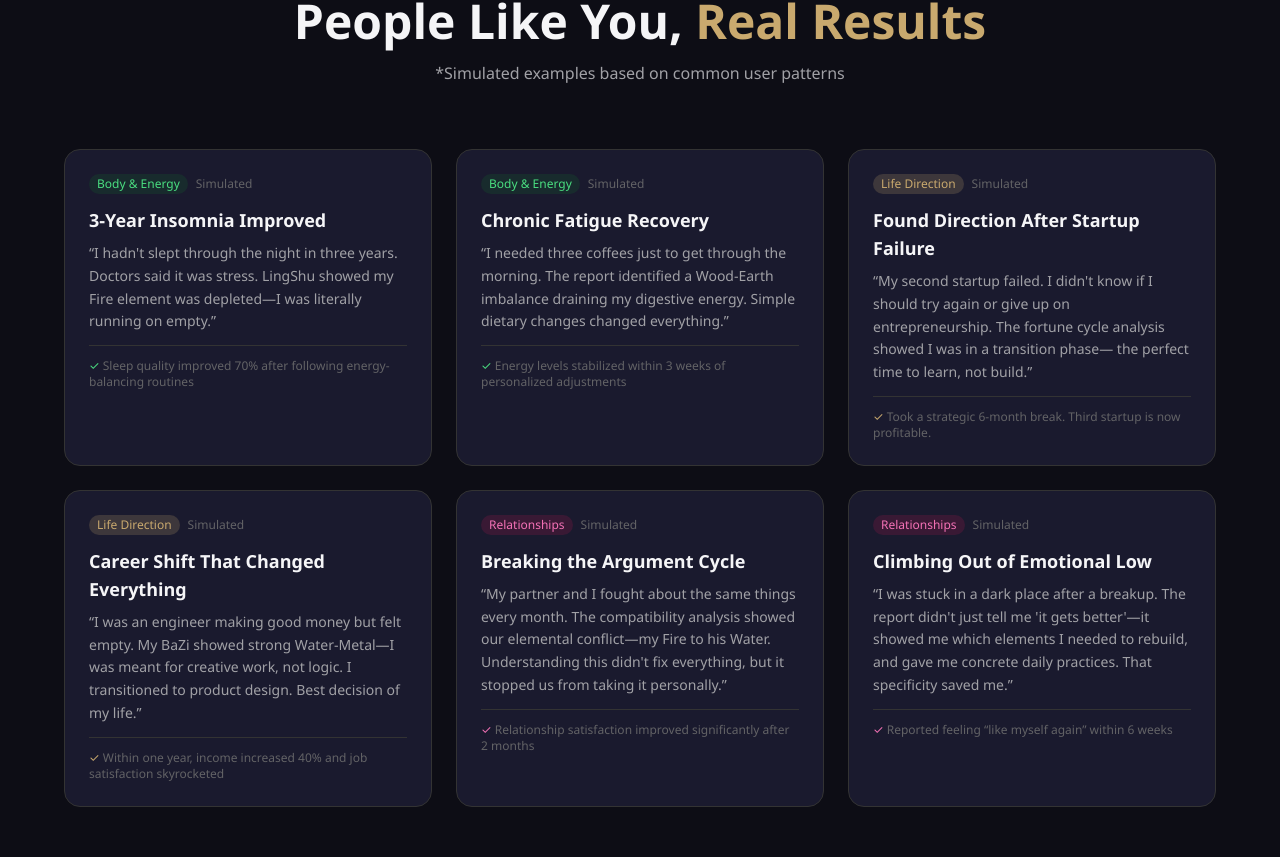
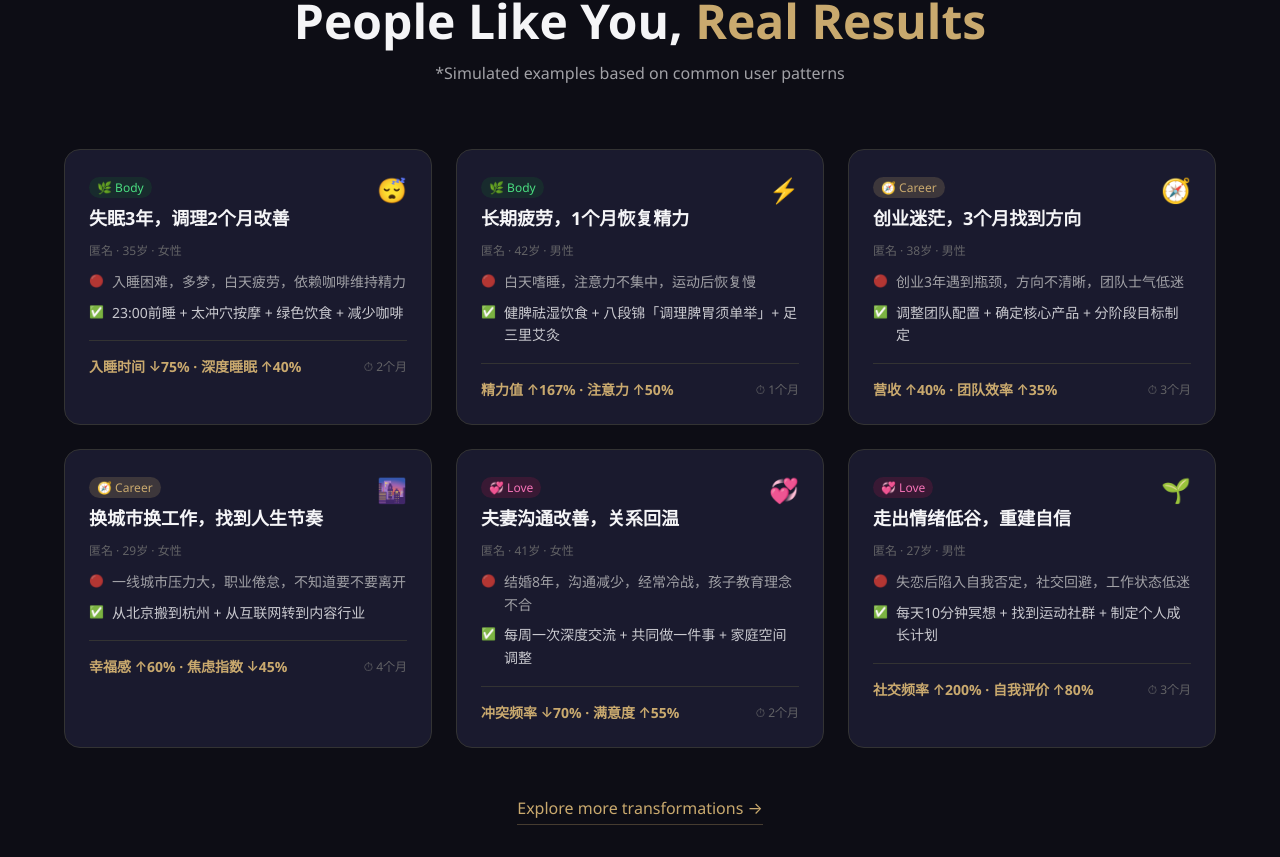
Before and after one commit to liumengjunyu-eng/lingshu-app, a Next.js app: page / in a window 1280 px wide. Shown: the part 1743-2600 px from the top of the page. Built offline with nearby package versions, Linux system fonts and the light colour scheme.

Commit message:
feat: 案例数据化 - 从 lib/cases.ts 读取案例

```diff
--- a/app/page.tsx
+++ b/app/page.tsx
@@ -2,6 +2,7 @@
 
 import { useState } from "react";
 import { useRouter } from "next/navigation";
+import { CASES, getCasesByCategory } from "@/lib/cases";
 
 export default function Home() {
   const router = useRouter();
@@ -187,7 +188,7 @@ export default function Home() {
         </div>
       </section>
 
-      {/* ==================== 6个案例 ==================== */}
+      {/* ==================== 6个案例（数据驱动） ==================== */}
       <section className="py-28 px-6 bg-[#0D0D15]">
         <div className="max-w-6xl mx-auto">
           <div className="text-center mb-16">
@@ -203,119 +204,77 @@ export default function Home() {
           </div>
 
           <div className="grid md:grid-cols-2 lg:grid-cols-3 gap-6">
+            {CASES.map((caseItem, index) => (
+              <div
+                key={caseItem.id}
+                className={`bg-[#1A1A2E] rounded-2xl p-6 border border-[#333] transition group ${
+                  caseItem.category === 'health'
+                    ? 'hover:border-green-500/50'
+                    : caseItem.category === 'career'
+                    ? 'hover:border-[#C9A96E]/50'
+                    : 'hover:border-pink-500/50'
+                }`}
+                style={{ animationDelay: `${index * 100}ms` }}
+              >
+                {/* 分类标签 + 标题 */}
+                <div className="flex items-start justify-between mb-3">
+                  <div>
+                    <span
+                      className={`text-xs px-2 py-0.5 rounded-full font-medium ${
+                        caseItem.category === 'health'
+                          ? 'bg-green-900/30 text-green-400'
+                          : caseItem.category === 'career'
+                          ? 'bg-[#C9A96E]/20 text-[#C9A96E]'
+                          : 'bg-pink-900/30 text-pink-400'
+                      }`}
+                    >
+                      {caseItem.category === 'health' && '🌿 Body'}
+                      {caseItem.category === 'career' && '🧭 Career'}
+                      {caseItem.category === 'relationship' && '💞 Love'}
+                    </span>
+                    <h3 className="text-lg font-bold mt-2 group-hover:text-[#C9A96E] transition leading-snug">
+                      {caseItem.title}
+                    </h3>
+                  </div>
+                  <span className="text-2xl">{caseItem.emoji}</span>
+                </div>
 
-            {/* 身体案例 1 */}
-            <div className="bg-[#1A1A2E] rounded-2xl p-6 border border-[#333] hover:border-green-500/50 transition group">
-              <div className="flex items-center gap-2 mb-3">
-                <span className="text-xs px-2 py-0.5 bg-green-900/30 text-green-400 rounded-full font-medium">Body & Energy</span>
-                <span className="text-xs text-[#636366]">Simulated</span>
+                {/* 用户信息 */}
+                <p className="text-[#636366] text-xs mb-3">{caseItem.user}</p>
+
+                {/* 问题与方案 */}
+                <div className="space-y-2 text-sm">
+                  <div className="flex items-start gap-2">
+                    <span className="text-red-400/70 text-xs mt-0.5">🔴</span>
+                    <p className="text-[#A1A1A6] leading-relaxed line-clamp-2">
+                      {caseItem.problem}
+                    </p>
                   </div>
-              <h3 className="text-lg font-bold mb-2 group-hover:text-[#C9A96E] transition">
-                3-Year Insomnia Improved
-              </h3>
-              <p className="text-sm text-[#A1A1A6] mb-3 leading-relaxed">
-                &ldquo;I hadn&apos;t slept through the night in three years. Doctors said it was stress.
-                LingShu showed my Fire element was depleted—I was literally running on empty.&rdquo;
+                  <div className="flex items-start gap-2">
+                    <span className="text-[#C9A96E] text-xs mt-0.5">✅</span>
+                    <p className="text-[#F5F5F7]/80 leading-relaxed line-clamp-2">
+                      {caseItem.solution}
                     </p>
-              <div className="text-xs text-[#636366] border-t border-[#333] pt-3 mt-3">
-                <span className="text-green-400">✓</span> Sleep quality improved 70% after following energy-balancing routines
                   </div>
                 </div>
 
-            {/* 身体案例 2 */}
-            <div className="bg-[#1A1A2E] rounded-2xl p-6 border border-[#333] hover:border-green-500/50 transition group">
-              <div className="flex items-center gap-2 mb-3">
-                <span className="text-xs px-2 py-0.5 bg-green-900/30 text-green-400 rounded-full font-medium">Body & Energy</span>
-                <span className="text-xs text-[#636366]">Simulated</span>
-              </div>
-              <h3 className="text-lg font-bold mb-2 group-hover:text-[#C9A96E] transition">
-                Chronic Fatigue Recovery
-              </h3>
-              <p className="text-sm text-[#A1A1A6] mb-3 leading-relaxed">
-                &ldquo;I needed three coffees just to get through the morning. The report identified
-                a Wood-Earth imbalance draining my digestive energy. Simple dietary changes changed everything.&rdquo;
-              </p>
-              <div className="text-xs text-[#636366] border-t border-[#333] pt-3 mt-3">
-                <span className="text-green-400">✓</span> Energy levels stabilized within 3 weeks of personalized adjustments
+                {/* 结果数据 */}
+                <div className="mt-4 pt-4 border-t border-[#333] flex items-center justify-between">
+                  <span className="text-[#C9A96E] text-sm font-semibold">
+                    {caseItem.data}
+                  </span>
+                  <span className="text-[#636366] text-xs">
+                    ⏱ {caseItem.duration}
+                  </span>
                 </div>
               </div>
-
-            {/* 人生案例 1 */}
-            <div className="bg-[#1A1A2E] rounded-2xl p-6 border border-[#333] hover:border-[#C9A96E]/50 transition group">
-              <div className="flex items-center gap-2 mb-3">
-                <span className="text-xs px-2 py-0.5 bg-[#C9A96E]/20 text-[#C9A96E] rounded-full font-medium">Life Direction</span>
-                <span className="text-xs text-[#636366]">Simulated</span>
-              </div>
-              <h3 className="text-lg font-bold mb-2 group-hover:text-[#C9A96E] transition">
-                Found Direction After Startup Failure
-              </h3>
-              <p className="text-sm text-[#A1A1A6] mb-3 leading-relaxed">
-                &ldquo;My second startup failed. I didn&apos;t know if I should try again or give up
-                on entrepreneurship. The fortune cycle analysis showed I was in a transition phase—
-                the perfect time to learn, not build.&rdquo;
-              </p>
-              <div className="text-xs text-[#636366] border-t border-[#333] pt-3 mt-3">
-                <span className="text-[#C9A96E]">✓</span> Took a strategic 6-month break. Third startup is now profitable.
-              </div>
+            ))}
           </div>
 
-            {/* 人生案例 2 */}
-            <div className="bg-[#1A1A2E] rounded-2xl p-6 border border-[#333] hover:border-[#C9A96E]/50 transition group">
-              <div className="flex items-center gap-2 mb-3">
-                <span className="text-xs px-2 py-0.5 bg-[#C9A96E]/20 text-[#C9A96E] rounded-full font-medium">Life Direction</span>
-                <span className="text-xs text-[#636366]">Simulated</span>
-              </div>
-              <h3 className="text-lg font-bold mb-2 group-hover:text-[#C9A96E] transition">
-                Career Shift That Changed Everything
-              </h3>
-              <p className="text-sm text-[#A1A1A6] mb-3 leading-relaxed">
-                &ldquo;I was an engineer making good money but felt empty. My BaZi showed strong
-                Water-Metal—I was meant for creative work, not logic. I transitioned to product design.
-                Best decision of my life.&rdquo;
-              </p>
-              <div className="text-xs text-[#636366] border-t border-[#333] pt-3 mt-3">
-                <span className="text-[#C9A96E]">✓</span> Within one year, income increased 40% and job satisfaction skyrocketed
-              </div>
-            </div>
-
-            {/* 情感案例 1 */}
-            <div className="bg-[#1A1A2E] rounded-2xl p-6 border border-[#333] hover:border-pink-500/50 transition group">
-              <div className="flex items-center gap-2 mb-3">
-                <span className="text-xs px-2 py-0.5 bg-pink-900/30 text-pink-400 rounded-full font-medium">Relationships</span>
-                <span className="text-xs text-[#636366]">Simulated</span>
-              </div>
-              <h3 className="text-lg font-bold mb-2 group-hover:text-[#C9A96E] transition">
-                Breaking the Argument Cycle
-              </h3>
-              <p className="text-sm text-[#A1A1A6] mb-3 leading-relaxed">
-                &ldquo;My partner and I fought about the same things every month. The compatibility
-                analysis showed our elemental conflict—my Fire to his Water. Understanding this
-                didn&apos;t fix everything, but it stopped us from taking it personally.&rdquo;
-              </p>
-              <div className="text-xs text-[#636366] border-t border-[#333] pt-3 mt-3">
-                <span className="text-pink-400">✓</span> Relationship satisfaction improved significantly after 2 months
-              </div>
-            </div>
-
-            {/* 情感案例 2 */}
-            <div className="bg-[#1A1A2E] rounded-2xl p-6 border border-[#333] hover:border-pink-500/50 transition group">
-              <div className="flex items-center gap-2 mb-3">
-                <span className="text-xs px-2 py-0.5 bg-pink-900/30 text-pink-400 rounded-full font-medium">Relationships</span>
-                <span className="text-xs text-[#636366]">Simulated</span>
-              </div>
-              <h3 className="text-lg font-bold mb-2 group-hover:text-[#C9A96E] transition">
-                Climbing Out of Emotional Low
-              </h3>
-              <p className="text-sm text-[#A1A1A6] mb-3 leading-relaxed">
-                &ldquo;I was stuck in a dark place after a breakup. The report didn&apos;t just tell me
-                &apos;it gets better&apos;—it showed me which elements I needed to rebuild, and gave me
-                concrete daily practices. That specificity saved me.&rdquo;
-              </p>
-              <div className="text-xs text-[#636366] border-t border-[#333] pt-3 mt-3">
-                <span className="text-pink-400">✓</span> Reported feeling &ldquo;like myself again&rdquo; within 6 weeks
-              </div>
-            </div>
-
+          <div className="mt-12 text-center">
+            <a href="/community" className="inline-block text-[#C9A96E] hover:text-[#E8D5A3] transition border-b border-[#C9A96E]/30 pb-1">
+              Explore more transformations →
+            </a>
           </div>
         </div>
       </section>
--- /dev/null
+++ b/lib/cases.ts
@@ -0,0 +1,128 @@
+// lib/cases.ts
+
+export interface Case {
+  id: string;
+  title: string;
+  category: 'health' | 'career' | 'relationship';
+  emoji: string;
+  user: string;
+  problem: string;
+  diagnosis: string;
+  solution: string;
+  result: string;
+  data: string;
+  duration: string;
+}
+
+export const CASES: Case[] = [
+  // ========== 身体类案例（2个） ==========
+  {
+    id: 'case_001',
+    title: '失眠3年，调理2个月改善',
+    category: 'health',
+    emoji: '😴',
+    user: '匿名 · 35岁 · 女性',
+    problem: '入睡困难，多梦，白天疲劳，依赖咖啡维持精力',
+    diagnosis: '木弱火旺，肝胆失调，肝血不足',
+    solution: '23:00前睡 + 太冲穴按摩 + 绿色饮食 + 减少咖啡',
+    result: '入睡时间从2小时缩短到30分钟，深度睡眠增加',
+    data: '入睡时间 ↓75% · 深度睡眠 ↑40%',
+    duration: '2个月',
+  },
+  {
+    id: 'case_002',
+    title: '长期疲劳，1个月恢复精力',
+    category: 'health',
+    emoji: '⚡',
+    user: '匿名 · 42岁 · 男性',
+    problem: '白天嗜睡，注意力不集中，运动后恢复慢',
+    diagnosis: '土弱水泛，脾肾两虚，湿气困阻',
+    solution: '健脾祛湿饮食 + 八段锦「调理脾胃须单举」+ 足三里艾灸',
+    result: '精力值从3分提升到8分，工作效率明显提高',
+    data: '精力值 ↑167% · 注意力 ↑50%',
+    duration: '1个月',
+  },
+
+  // ========== 人生类案例（2个） ==========
+  {
+    id: 'case_003',
+    title: '创业迷茫，3个月找到方向',
+    category: 'career',
+    emoji: '🧭',
+    user: '匿名 · 38岁 · 男性',
+    problem: '创业3年遇到瓶颈，方向不清晰，团队士气低迷',
+    diagnosis: '火旺金弱，决策冲动，缺乏长期战略',
+    solution: '调整团队配置 + 确定核心产品 + 分阶段目标制定',
+    result: '3个月内营收增长40%，团队从6人扩到12人',
+    data: '营收 ↑40% · 团队效率 ↑35%',
+    duration: '3个月',
+  },
+  {
+    id: 'case_004',
+    title: '换城市换工作，找到人生节奏',
+    category: 'career',
+    emoji: '🌆',
+    user: '匿名 · 29岁 · 女性',
+    problem: '一线城市压力大，职业倦怠，不知道要不要离开',
+    diagnosis: '金水相生，适合南方城市，需要环境能量转换',
+    solution: '从北京搬到杭州 + 从互联网转到内容行业',
+    result: '收入持平但生活品质大幅提升，幸福感明显增加',
+    data: '幸福感 ↑60% · 焦虑指数 ↓45%',
+    duration: '4个月',
+  },
+
+  // ========== 情感类案例（2个） ==========
+  {
+    id: 'case_005',
+    title: '夫妻沟通改善，关系回温',
+    category: 'relationship',
+    emoji: '💞',
+    user: '匿名 · 41岁 · 女性',
+    problem: '结婚8年，沟通减少，经常冷战，孩子教育理念不合',
+    diagnosis: '木火相生但火过旺，双方五行需要调和',
+    solution: '每周一次深度交流 + 共同做一件事 + 家庭空间调整',
+    result: '从每月冷战3次到几乎不再冷战，孩子成绩也提升了',
+    data: '冲突频率 ↓70% · 满意度 ↑55%',
+    duration: '2个月',
+  },
+  {
+    id: 'case_006',
+    title: '走出情绪低谷，重建自信',
+    category: 'relationship',
+    emoji: '🌱',
+    user: '匿名 · 27岁 · 男性',
+    problem: '失恋后陷入自我否定，社交回避，工作状态低迷',
+    diagnosis: '水旺木漂，情绪敏感，缺乏稳定支持系统',
+    solution: '每天10分钟冥想 + 找到运动社群 + 制定个人成长计划',
+    result: '3个月后主动社交，工作上获得晋升机会',
+    data: '社交频率 ↑200% · 自我评价 ↑80%',
+    duration: '3个月',
+  },
+];
+
+/**
+ * 按分类获取案例
+ */
+export function getCasesByCategory(category: Case['category']): Case[] {
+  return CASES.filter(c => c.category === category);
+}
+
+/**
+ * 获取所有案例（随机排序，用于首页展示）
+ */
+export function getRandomCases(count: number = 6): Case[] {
+  const shuffled = [...CASES].sort(() => Math.random() - 0.5);
+  return shuffled.slice(0, count);
+}
+
+/**
+ * 根据分类获取案例数量统计
+ */
+export function getCaseStats() {
+  return {
+    total: CASES.length,
+    health: CASES.filter(c => c.category === 'health').length,
+    career: CASES.filter(c => c.category === 'career').length,
+    relationship: CASES.filter(c => c.category === 'relationship').length,
+  };
+}
```
Lines whose indentation alone changed are shown as unchanged.
